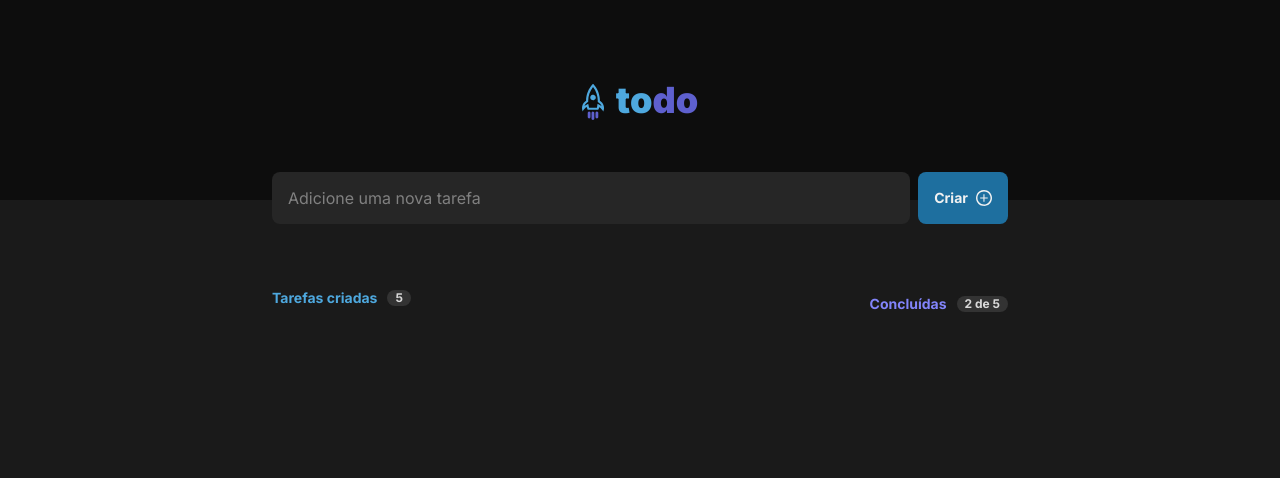
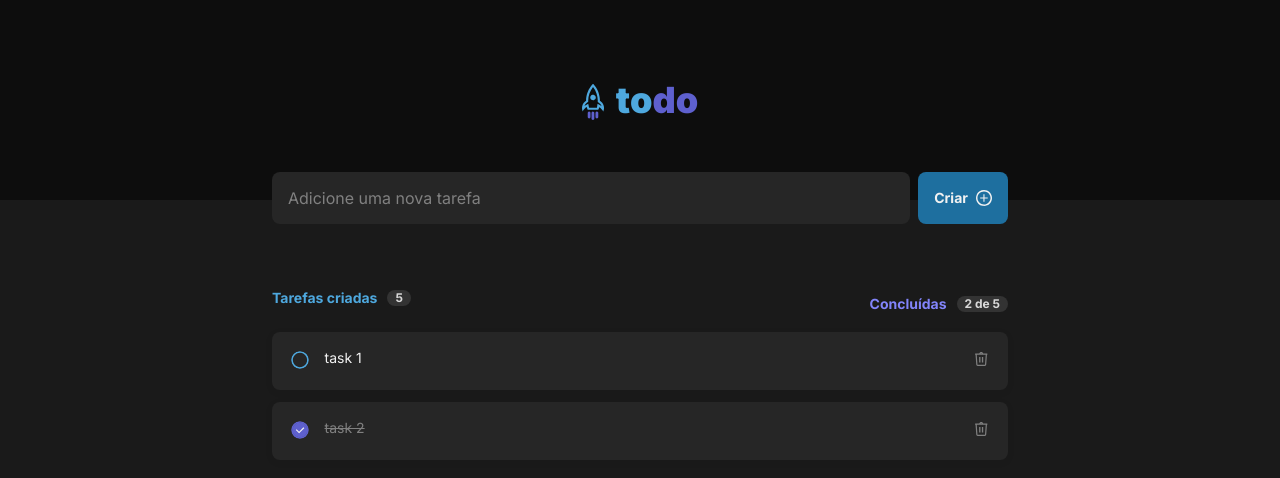
Before and after one commit to victorassiso/todo-list, a React (Vite) app: page / in a window 1280 px wide. Shown: the top 478 px of the page. Built offline with nearby package versions, Linux system fonts and the light colour scheme.

Commit message:
FEAT: Implement button hover syles

```diff
--- a/src/App.tsx
+++ b/src/App.tsx
@@ -4,11 +4,24 @@ import { useState } from 'react'
 
 import { Header } from './components/header'
 import { InputForm } from './components/input-form'
-import { ITask, TaskProps } from './components/task'
+import { ITask } from './components/task'
 import { TaskList } from './components/task-list'
 
+const initialTasks = [
+  {
+    id: '1',
+    name: 'task 1',
+    status: false,
+  },
+  {
+    id: '2',
+    name: 'task 2',
+    status: true,
+  },
+]
+
 export function App() {
-  const [taskList, setTaskList] = useState<ITask[]>([])
+  const [taskList, setTaskList] = useState<ITask[]>(initialTasks)
 
   const addTask = (newTask: ITask) => {
     setTaskList((taskList) => [...taskList, newTask])
--- a/src/components/task.tsx
+++ b/src/components/task.tsx
@@ -1,4 +1,4 @@
-import { useState } from 'react'
+import { useEffect, useState } from 'react'
 
 import checkedDefault from '../../public/images/checkedDefault.svg'
 import checkedHover from '../../public/images/checkedHover.svg'
@@ -19,6 +19,23 @@ export interface TaskProps extends ITask {
 
 export function Task({ id, name, status, deleteTask }: TaskProps) {
   const [isTaskDone, setIsTaskDone] = useState(status)
+  const [isCheckboxHovered, setIsCheckboxHovered] = useState(false)
+  const [deleteImg, setDeleteImg] = useState(deleteDefault)
+  const [checkboxImg, setCheckboxImg] = useState(
+    status ? checkedDefault : uncheckedDefault,
+  )
+
+  useEffect(() => {
+    setCheckboxImg(
+      isTaskDone
+        ? isCheckboxHovered
+          ? checkedHover
+          : checkedDefault
+        : isCheckboxHovered
+          ? uncheckedHover
+          : uncheckedDefault,
+    )
+  }, [isCheckboxHovered, isTaskDone])
 
   return (
     <div className="border-1 mt-3 flex flex-row items-start gap-3 rounded-lg border-gray-400 bg-gray-500 p-4 shadow-[0_2px_8px_0_rgba(0,0,0,0.06)] hover:border-gray-400 hover:bg-gray-400">
@@ -27,10 +44,12 @@ export function Task({ id, name, status, deleteTask }: TaskProps) {
           type="button"
           className="overflow-hidden rounded-full"
           onClick={() => setIsTaskDone(!isTaskDone)}
+          onMouseEnter={() => setIsCheckboxHovered(true)}
+          onMouseLeave={() => setIsCheckboxHovered(false)}
         >
           <img
             className="h-[18px] w-[18px] shrink-0"
-            src={isTaskDone ? checkedDefault : uncheckedDefault}
+            src={checkboxImg}
             alt=""
           />
         </button>
@@ -45,8 +64,14 @@ export function Task({ id, name, status, deleteTask }: TaskProps) {
         {name}
       </p>
       <div>
-        <button type="button" onClick={() => deleteTask(id)}>
-          <img className="p-1" src={deleteDefault} alt="" />
+        <button
+          type="button"
+          className=""
+          onClick={() => deleteTask(id)}
+          onMouseEnter={() => setDeleteImg(deleteHover)}
+          onMouseLeave={() => setDeleteImg(deleteDefault)}
+        >
+          <img className="overflow-hidden  p-1" src={deleteImg} alt="" />
         </button>
       </div>
     </div>
```
